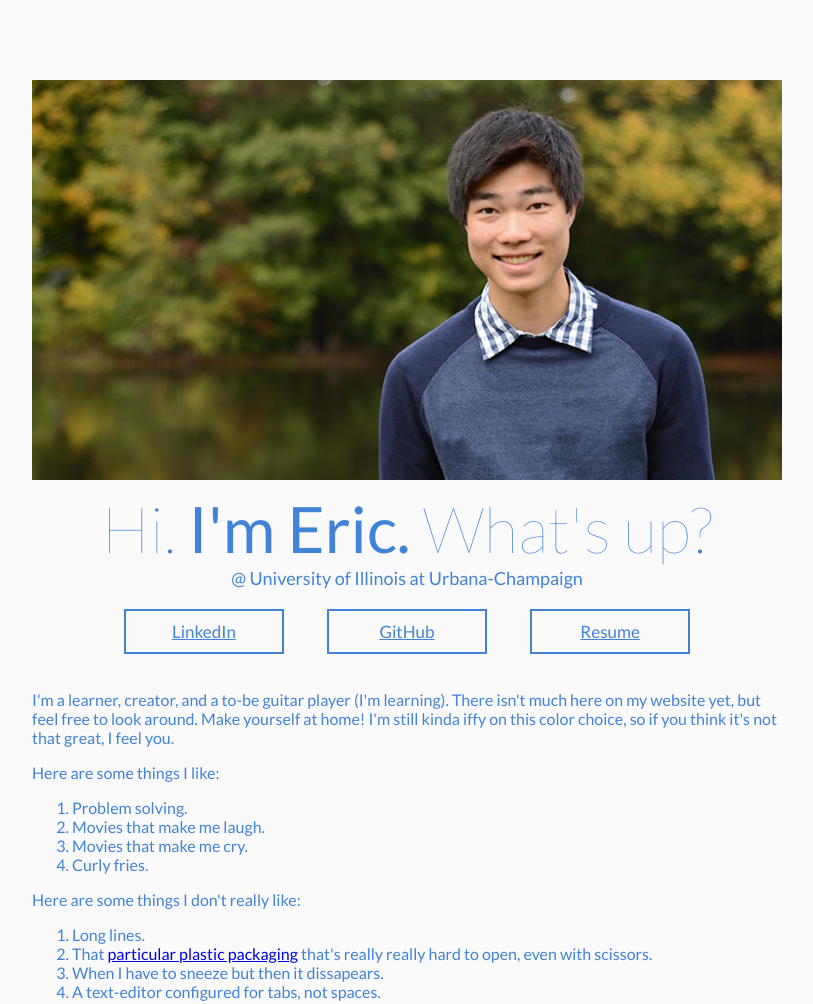
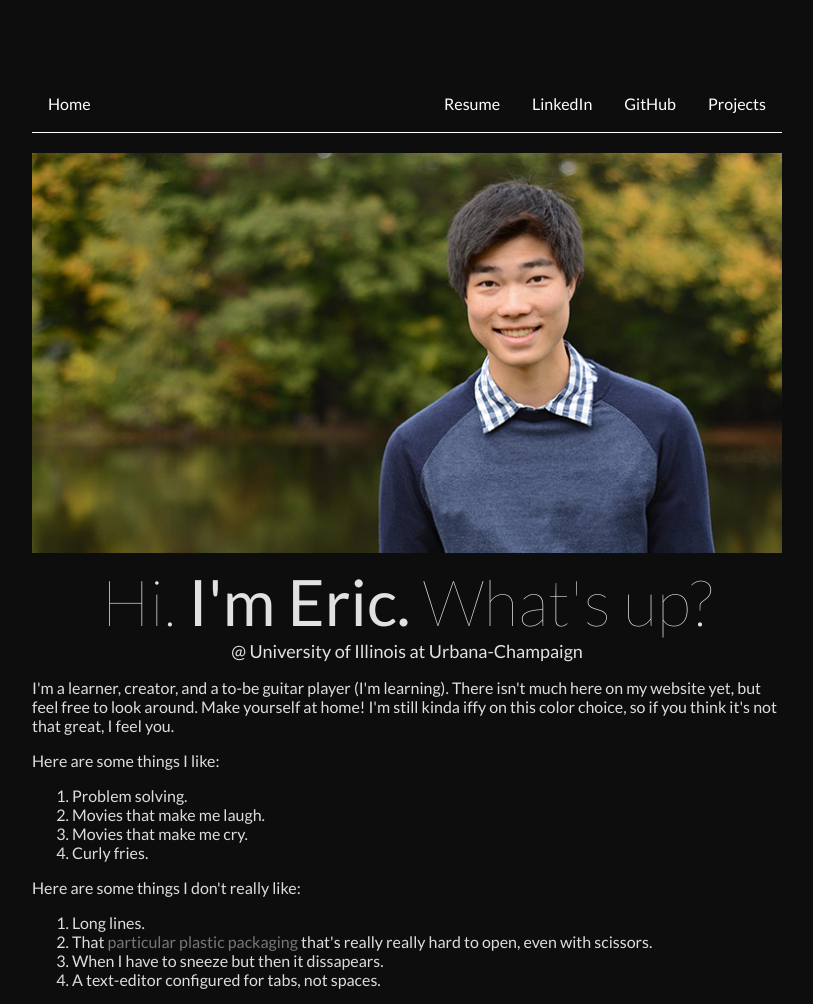
Before and after one commit to dl-eric/RoastWeb, a plain HTML site: page index.html in a window 1280 px wide. Shown: the top 1004 px of the page, without its empty margins (233-1046 px from the left). Drawn offline with Linux system fonts and the light colour scheme.

Commit message:
Revamp new style

```diff
--- a/index.html
+++ b/index.html
@@ -15,22 +15,29 @@
     <link rel="stylesheet" href="styles/style.css">
 </head>
 
+<header>
+    <div class="navbar">
+        <ul>
+            <li><a href="/index.html">Home</a></li>
+            <li style="float:right"><a href="/projects.html">Projects</a></li>
+            <li style="float:right"><a href="https://github.com/dl-eric">GitHub</a></li>
+            <li style="float:right"><a href="https://www.linkedin.com/in/dl-eric">LinkedIn</a></li>
+            <li style="float:right"><a href="resources/newResume.pdf">Resume</a></li>
+        </ul>
+    </div>
+</header>
+
 <body>
+
     <div class="container">
         <img src="media/rectangle.jpg" width="100%" style="max-width:100%; max-height:auto; display: block; margin: 20px auto 10px auto">
     </div>
+
     <div class="container">
         <div class="header">
             <span id="title-thin">Hi. </span><span id="title">I'm Eric. </span><span id="title-thin">What's up?</span>
             <br>
             <span id="subtitle">@ University of Illinois at Urbana-Champaign</span>
-        </div>
-        <div class="container">
-            <div class="button-bar">
-                <a class="ghost-button" href="https://www.linkedin.com/in/dl-eric" target="_blank">LinkedIn</a>
-                <a class="ghost-button" href="https://github.com/dl-eric" target="_blank">GitHub</a>
-                <a class="ghost-button" href="resources/newResume.pdf" target="_blank">Resume</a>
-            </div>
         </div>
 
         <p>I'm a learner, creator, and a to-be guitar player (I'm learning). There isn't much here on my website yet, but feel free to look around. Make yourself at home! I'm still kinda iffy on this color choice, so if you think it's not that great, I feel you.</p>
@@ -53,8 +60,7 @@
 
 <footer class="container footer">
     <div class="container text-center">
-        <p>Made with love lol
-            <3</p>
+        <p>Made with love <3</p>
     </div>
 </footer>
 
--- a/styles/style.css
+++ b/styles/style.css
@@ -1,9 +1,48 @@
 body {
-    margin-top: 10vh;
     font-family: 'Lato', sans-serif;
     font-weight: 400;
-    color: rgb(65, 131, 215);
-    background-color: rgb(250, 250, 250);
+    background-color: rgb(13, 13, 13);
+}
+
+a:link {
+    color: #777;
+    text-decoration: none;
+}
+
+a:visited {
+    color: #777;
+}
+
+.navbar {
+    margin-top: 10vh;
+    width: 750px;
+    margin-left: auto;
+    margin-right: auto;
+    border-bottom: thin solid #fff;
+}
+
+.navbar > ul {
+    list-style-type: none;
+    margin: 0;
+    padding: 0;
+    overflow: hidden;
+}
+
+.navbar > ul > li {
+    float: left;
+}
+
+.navbar > ul > li > a {
+    display: block;
+    color: white;
+    padding: 14px 16px;
+    text-align: center;
+    text-decoration: none;
+    border-bottom: thick solid rgb(13, 13, 13);
+}
+
+.navbar > ul > li > a:hover {
+    border-bottom: thick solid #fff;
 }
 
 .header {
@@ -12,23 +51,24 @@ body {
 }
 
 #title {
-    color: rgb(65, 131, 215);
+    color: rgb(225, 225, 225);
     font-weight: 400;
     font-size: 64px;
 }
 
 #title-thin {
-    color: rgb(65, 131, 215);;
+    color: rgb(225, 225, 225);;
     font-weight: 100;
     font-size: 64px;
 }
 
 #subtitle {
-    color: rgb(65, 131, 215);
+    color: rgb(225, 225, 225);
     font-size: 18px;
 }
 
 .container {
+    color: rgb(221, 221, 221);
     width: 750px;
     margin-left: auto;
     margin-right: auto;
@@ -36,16 +76,15 @@ body {
 
 .footer {
     color: rgb(65, 131, 215);
-    border-top: 2px solid rgb(65, 131, 215);
+    border-top: 2px solid rgb(221, 221, 221);
     margin-top: 50px;
     text-align: center;
 }
 
 .ghost-button {
     text-align: center;
-    color: rgb(65, 131, 215);
     background: rgba(0, 0, 0, 0);
-    border: 2px solid rgb(65, 131, 215);
+    border: 2px solid rgb(221, 221, 221);
     font-size: 17px;
     padding: 10px 18px;
     margin: 20px 20px;
@@ -57,8 +96,8 @@ body {
 
 .ghost-button:hover,
 .ghost-button:active {
-    color: #fff;
-    background: rgb(65, 131, 215);
+    color: #0d0d0d;
+    background: rgb(221, 221, 221);
     text-decoration: none;
 }
 
```
Also changed, not shown: projects.html (added, +42 -0 lines).
